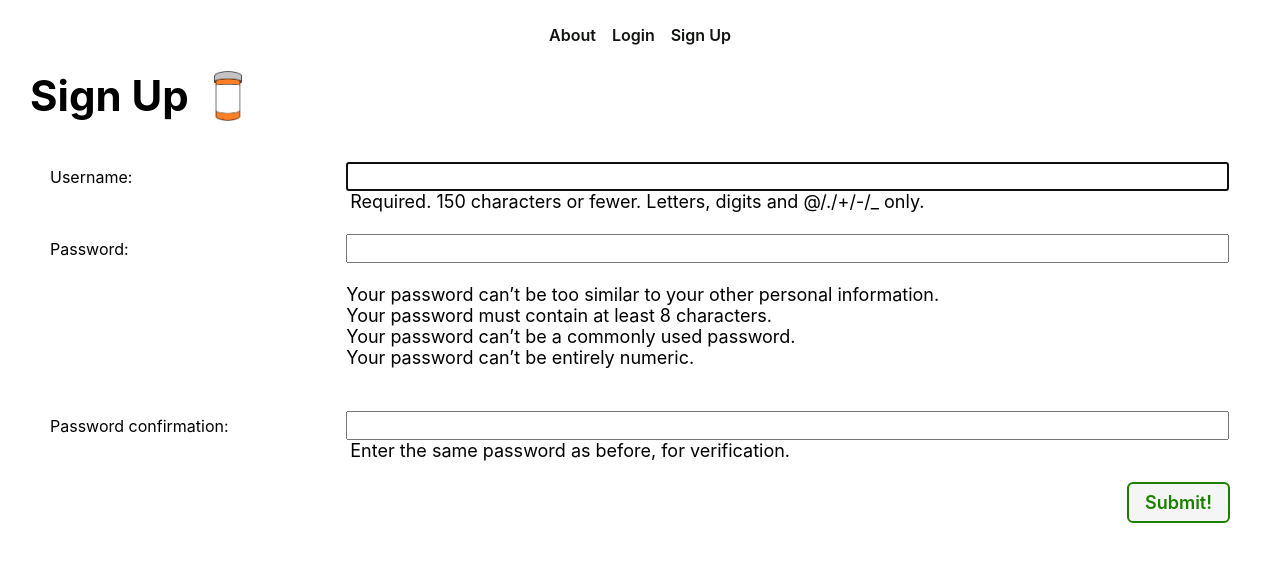
After one commit to JerrySpann1970/project-4-medicine-cabinet, a Django app: page /accounts/signup/ in a window 1280 px wide. The commit adds this page. Shown: the top 562 px of the page. Run offline with Django 5.2, Linux system fonts and the light colour scheme.

Commit message:
added user authentication and a README file

```diff
--- a/main_app/models.py
+++ b/main_app/models.py
@@ -1,5 +1,6 @@
 from django.db import models
 from django.urls import reverse
+from django.contrib.auth.models import User
 
 DOSES = (
     ('M', 'Morning'),
@@ -16,6 +17,7 @@ class Medication(models.Model):
     usage= models.CharField(max_length=50)
     quantity = models.IntegerField()
     refills = models.IntegerField()
+    user = models.ForeignKey(User, on_delete=models.CASCADE)
 
     def __str__(self):
         return self.name
--- a/main_app/static/css/base.css
+++ b/main_app/static/css/base.css
@@ -262,3 +262,19 @@ nav li {
         }
     }
 }
+
+#logout-form button {
+    text-decoration: none;
+    color: var(--text-color);
+    font-weight: 600;
+    font-size: 16px;
+    background: none;
+    border: none;
+    cursor: pointer;
+    padding: 0;
+    font-family: inherit;
+}
+
+#logout-form button:hover {
+    color: var(--link-hover-color);
+}
--- a/main_app/templates/base.html
+++ b/main_app/templates/base.html
@@ -18,11 +18,22 @@
     <header>
         <nav>
             <ul>
-                <li><a href="/">Home</a></li>
-                <li><a href="{% url 'medication-index' %}">My Medication</a></li>
-                <li><a href="{% url 'medication-create' %}">Add a Prescription</a></li>
-                <li><a href="{% url 'pharmacies' %}">Pharmacies</a></li>
-                <li><a href="{% url 'about' %}">About</a></li>
+                {% if user.is_authenticated %}
+                    <li><a href="{% url 'medication-index' %}">My Medication</a></li>
+                    <li><a href="{% url 'medication-create' %}">Add a Prescription</a></li>
+                    <li><a href="{% url 'pharmacies' %}">Pharmacies</a></li>
+                    <li><a href="{% url 'about' %}">About</a></li>
+                    <li>
+                        <form id="logout-form" method="post" action="{% url 'logout' %}">
+                            {% csrf_token %}
+                            <button type="submit">Log out</button>
+                        </form>
+                    </li>
+                {% else %}
+                    <li><a href="{% url 'about' %}">About</a></li>
+                    <li><a href="{% url 'home' %}">Login</a></li>
+                    <li><a href="{% url 'signup' %}">Sign Up</a></li>
+                {% endif %}
             </ul>
         </nav>
     </header>
--- a/main_app/templates/medications/index.html
+++ b/main_app/templates/medications/index.html
@@ -13,7 +13,7 @@
             <div class="card">
                 <img src="{% static 'images/pill-bottle.png' %}" alt="A medicine bottle" />
                 <div class="centered">
-                    <h2 class="card-title">SPANN, JERRY</h2>
+                    <h2 class="card-title">{{ medication.user }}</h2>
                     <p>{{ medication.name }} {{ medication.strength }} TAB</p>
                     <p>{{ medication.dosage_info }}</p>
                     <p>{{ medication.usage}}</p>
--- /dev/null
+++ b/main_app/templates/signup.html
@@ -0,0 +1,24 @@
+{% extends 'base.html' %}
+{% load static %}
+{% block head %}
+<link rel="stylesheet" href="{% static 'css/form.css' %}" />
+{% endblock %}
+
+{% block content %}
+
+<div class="page-header">
+    <h1>Sign Up</h1>
+    <img src="{% static 'images/bottle.png' %}" alt="A blank medicine bottle" />
+</div>
+{% if error_message %}
+<p class="red-text">{{ error_message }}</p>
+{% endif %}
+<form action="" method="post" class="form-container" autocomplete="off">
+    {% csrf_token %}
+    <table>
+        {{ form.as_table }}
+    </table>
+    <button type="submit" class="btn submit">Submit!</button>
+</form>
+
+{% endblock %}
--- a/main_app/urls.py
+++ b/main_app/urls.py
@@ -2,7 +2,7 @@ from django.urls import path
 from . import views
 
 urlpatterns = [
-    path('', views.home, name='home'),
+    path('', views.Home.as_view(), name='home'),
     path('about/', views.about, name='about'),
     path('pharmacies/', views.pharmacies, name='pharmacies'),
     path('medications/', views.medication_index, name='medication-index'),
@@ -11,4 +11,5 @@ urlpatterns = [
     path('medications/<int:pk>/update/', views.MedicationUpdate.as_view(), name='medication-update'),
     path('medications/<int:pk>/delete/', views.MedicationDelete.as_view(), name='medication-delete'),
     path('medications/<int:medication_id>/add-dosage/', views.add_dosage, name='add-dosage'),
+    path('accounts/signup/', views.signup, name='signup'),
 ]
--- a/main_app/views.py
+++ b/main_app/views.py
@@ -1,11 +1,29 @@
 from django.shortcuts import render, redirect
 from django.views.generic.edit import CreateView, UpdateView, DeleteView
+from django.contrib.auth import login
+from django.contrib.auth.forms import UserCreationForm
+from django.contrib.auth.decorators import login_required
+from django.contrib.auth.mixins import LoginRequiredMixin
+from django.contrib.auth.views import LoginView
 from .models import Medication
 from .forms import DosageForm
 
-# Define the home view function
-def home(request):
-    return render(request, 'home.html')
+class Home(LoginView):
+    template_name = 'home.html'
+
+def signup(request):
+    error_message = ''
+    if request.method == 'POST':
+        form = UserCreationForm(request.POST)
+        if form.is_valid():
+            user = form.save()
+            login(request, user)
+            return redirect('medication-index')
+        else:
+            error_message = 'Invalid sign up - try again'
+    form = UserCreationForm()
+    context = {'form': form, 'error_message': error_message}
+    return render(request, 'signup.html', context)
 
 def about(request):
     return render(request, 'about.html')
@@ -13,16 +31,19 @@ def about(request):
 def pharmacies(request):
     return render(request, 'pharmacies.html')
 
+@login_required
 def medication_index(request):
-    medications = Medication.objects.all()
+    medications = Medication.objects.filter(user=request.user)
     return render(request, 'medications/index.html', {'medications': medications})
 
+@login_required
 def medication_detail(request, medication_id):
     medication = Medication.objects.get(id=medication_id)
     dosage_form = DosageForm()
     return render(request, 'medications/detail.html', {
         'medication': medication, 'dosage_form': dosage_form })
 
+@login_required
 def add_dosage(request, medication_id):
     medication = Medication.objects.get(id=medication_id)
     form = DosageForm(request.POST)
@@ -38,14 +59,18 @@ def add_dosage(request, medication_id):
         new_dosage.save()
     return redirect('medication-detail', medication_id=medication_id)
 
-class MedicationCreate(CreateView):
+class MedicationCreate(LoginRequiredMixin, CreateView):
     model = Medication
     fields = '__all__'
 
-class MedicationUpdate(UpdateView):
+    def form_valid(self, form):
+        form.instance.user = self.request.user
+        return super().form_valid(form)
+
+class MedicationUpdate(LoginRequiredMixin, UpdateView):
     model = Medication
     fields = ['strength', 'dosage_info', 'usage', 'quantity', 'refills']
 
-class MedicationDelete(DeleteView):
+class MedicationDelete(LoginRequiredMixin, DeleteView):
     model = Medication
     success_url = '/medications/'
--- a/medicinecabinet/settings.py
+++ b/medicinecabinet/settings.py
@@ -122,6 +122,12 @@ USE_TZ = True
 
 STATIC_URL = 'static/'
 
+LOGIN_URL = 'home'
+
+LOGIN_REDIRECT_URL = 'medication-index'
+
+LOGOUT_REDIRECT_URL = 'home'
+
 # Default primary key field type
 # https://docs.djangoproject.com/en/5.2/ref/settings/#default-auto-field
 
--- a/medicinecabinet/urls.py
+++ b/medicinecabinet/urls.py
@@ -20,4 +20,5 @@ from django.urls import path, include
 urlpatterns = [
     path('admin/', admin.site.urls),
     path('', include('main_app.urls')),
+    path('accounts/', include('django.contrib.auth.urls')),
 ]
```
Also changed, not shown: main_app/static/css/medications/medication-detail.css (+22 -12 lines), main_app/templates/home.html (+15 -11 lines), main_app/templates/medications/detail.html (+7 -6 lines), README.md (added), main_app/migrations/0006_medication_user.py (added), main_app/static/images/README-images/delete-screen.png (added), main_app/static/images/README-images/detail-screen.png (added), main_app/static/images/README-images/edit-screen.png (added), main_app/static/images/README-images/logo-screen.png (added), main_app/static/images/README-images/my-cabinet.png (added), main_app/static/images/logotype.png (deleted).
